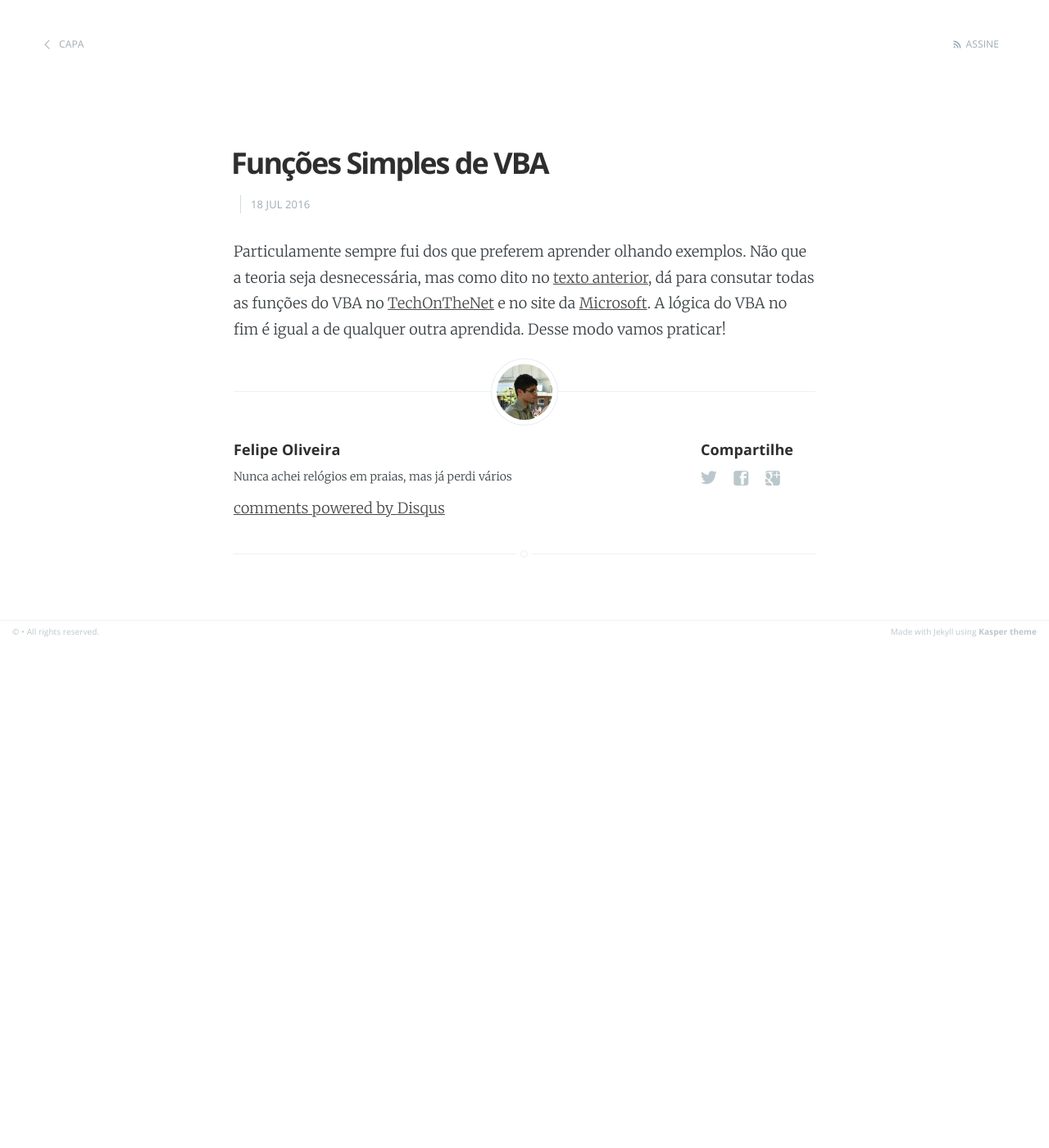
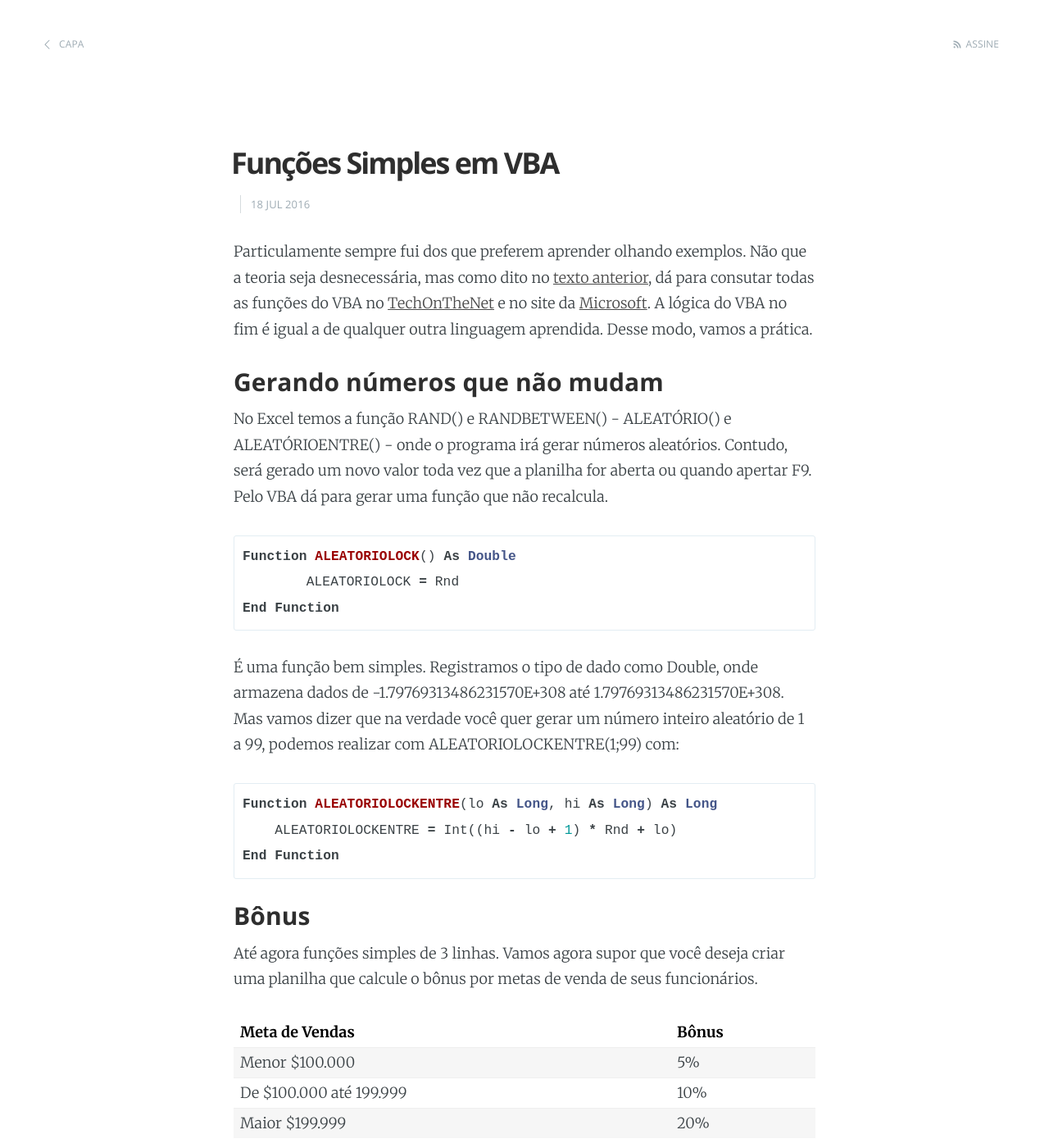
Before and after one commit to faoliveira/faoliveira.github.io, a Jekyll site: the page built from _posts/2016-07-18-funcoes-simples-vba.md, in a window 1280 px wide and 1400 px high. Shown: the whole window at 82% size. Built offline with Jekyll 4.4.1, drawn with Linux system fonts in a browser that asks for light colours; comment, search, counter and statistics services are not loaded; some of the changed text lies outside the part shown.

Commit message:
novo post!

````diff
--- a/_posts/2016-07-18-funcoes-simples-vba.md
+++ b/_posts/2016-07-18-funcoes-simples-vba.md
@@ -1,9 +1,94 @@
 ---
 layout: post
-title: Funções Simples de VBA
+title: Funções Simples em VBA
 date: 2016-07-18
 disqus: true
-excerpt: Particulamente sempre fui dos que preferem aprender olhando exemplos. Não que a teoria seja desnecessária
+excerpt: Lista com pequenas funções em VBA
 ---
 
-Particulamente sempre fui dos que preferem aprender olhando exemplos. Não que a teoria seja desnecessária, mas como dito no [texto anterior](http://faoliveira.me/2016/07/linguagem-vba), dá para consutar todas as funções do VBA no [TechOnTheNet](http://www.techonthenet.com/excel/formulas/index_vba.php) e no site da [Microsoft](https://msdn.microsoft.com/en-us/library/sh9ywfdk.aspx). A lógica do VBA no fim é igual a de qualquer outra aprendida. Desse modo vamos praticar!
+Particulamente sempre fui dos que preferem aprender olhando exemplos. Não que a teoria seja desnecessária, mas como dito no [texto anterior](http://faoliveira.me/2016/07/linguagem-vba), dá para consutar todas as funções do VBA no [TechOnTheNet](http://www.techonthenet.com/excel/formulas/index_vba.php) e no site da [Microsoft](https://msdn.microsoft.com/en-us/library/sh9ywfdk.aspx). A lógica do VBA no fim é igual a de qualquer outra linguagem aprendida. Desse modo, vamos a prática.
+
+### Gerando números que não mudam
+
+No Excel temos a função RAND() e RANDBETWEEN() - ALEATÓRIO() e ALEATÓRIOENTRE() - onde o programa irá gerar números aleatórios. Contudo, será gerado um novo valor toda vez que a planilha for aberta ou quando apertar F9. Pelo VBA dá para gerar uma função que não recalcula.
+
+```vb
+Function ALEATORIOLOCK() As Double
+	ALEATORIOLOCK = Rnd
+End Function
+```
+
+É uma função bem simples. Registramos o tipo de dado como Double, onde armazena dados de -1.79769313486231570E+308 até 1.79769313486231570E+308. Mas vamos dizer que na verdade você quer gerar um número inteiro aleatório de 1 a 99, podemos realizar com ALEATORIOLOCKENTRE(1;99) com:
+
+```vb
+Function ALEATORIOLOCKENTRE(lo As Long, hi As Long) As Long
+    ALEATORIOLOCKENTRE = Int((hi - lo + 1) * Rnd + lo)
+End Function
+```
+
+### Bônus
+
+Até agora funções simples de 3 linhas. Vamos agora supor que você deseja criar uma planilha que calcule o bônus por metas de venda de seus funcionários.
+
+| Meta de Vendas          | Bônus |
+| ----------------------- | ----- |
+| Menor $100.000          | 5%    |
+| De $100.000 até 199.999 | 10%   |
+| Maior $199.999          | 20%   |
+
+Não seria difícil resolver o problema através da fórmula PROCV (VLOOKUP) ou até mesmo com SE(IF), só que vamos criar uma fórmula usando BONUS():
+
+```vb
+Function BONUS(Meta As Double) As Double
+    Const Tier1 As Double = 0.05
+    Const Tier2 As Double = 0.1
+    Const Tier3 As Double = 0.2
+    Select Case Meta
+    Case Is >= 200000
+    BONUS = Meta * Tier3
+    Case Is >= 100000
+    BONUS = Meta * Tier2
+    Case Is < 100000
+    BONUS = Meta * Tier1
+    End Select
+End Function
+```
+
+### Trabalhando com texto
+
+O excel possui as funções PROCURAR, LOCALIZAR e PESQUISAR, entretanto nenhuma delas irá checar se aquela palavra realmente está na cadeia por completo.
+
+| Texto                  | Palavra |
+| ---------------------- | ------- |
+| O rato roeu a roupa... | roupa   |
+| O rato roeu a roupa... | rato    |
+| O rato roeu a roupa... | rou     |
+| O rato roeu a roupa... | ro      |
+
+Com o código abaixo, a função irá retornar através do dado Boolean VERDADEIRO ou FALSO na ordem Verdadeiro, Verdadeiro, Falso e Falso.
+
+```vb
+Function PALAVRA(Text As String, Word As String) As Boolean
+  PALAVRA = " " & UCase(Text) & " " Like "*[!A-Z]" & UCase(Word) & "[!A-Z]*"
+End Function
+```
+
+Agora vamos supor que você tenha uma lista de funcionários e queira que em outra coluna retorne com as iniciais dos nomes de cada um.
+
+```vb
+Function INICIAL(text As String) As String
+    Dim TextLen As Long
+    Dim i As Long
+    text = Application.Trim(text)
+    TextLen = Len(text)
+    INICIAL = Left(text, 1)
+    For i = 2 To TextLen
+    If Mid(text, i, 1) = " " Then
+    INICIAL = INICIAL & Mid(text, i + 1, 1)
+    End If
+    Next i
+    INICIAL = UCase(INICIAL)
+End Function
+```
+
+Através da função INICIAL(), quando tiver o nome Machado de Assis, irá retonar o valor MDA na outra coluna. Pode conferir todas os códigos acima na planilha através do [link para download](https://db.tt/0eC0xvXv). Todas as funções mostradas aqui são (relativamente) simples, para realmente tentar raciocinar o passo a passo de cada lógica. Aos que desejam excercitar, recomendo o site [WiseOwl](http://www.wiseowl.co.uk/free-exercises/excel-vba-macros.htm).
````
Also changed, not shown: _posts/2016-07-08-linguagem-vba.md (+48 -8 lines), 1 other file.
